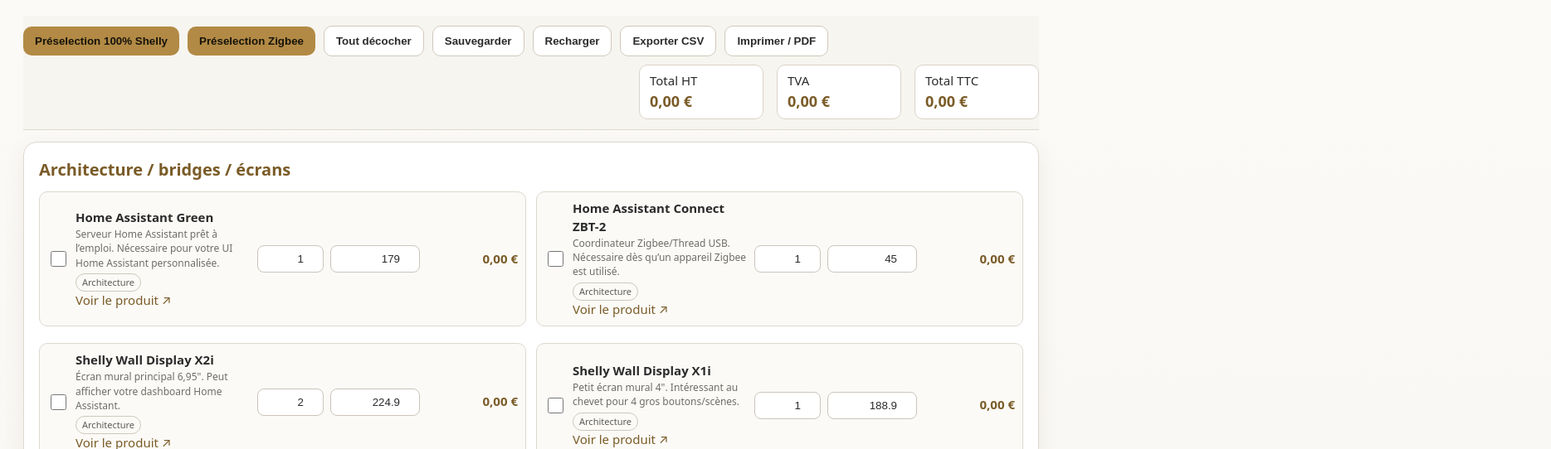
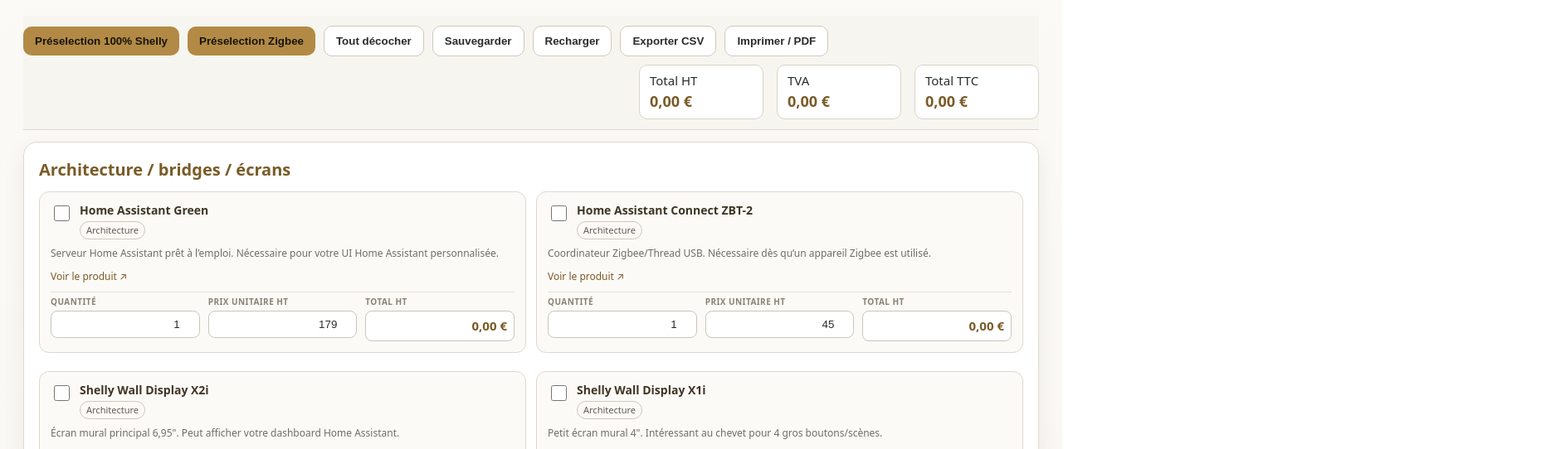
Before and after one commit to c0c0t3/fotoline, a plain HTML site: page led/index.html in a window 1280 px wide. Shown: the part 102-644 px from the top of the page at 83% size, 1869 px wide, since content can reach past the window. Drawn offline with Linux system fonts and the light colour scheme.

Commit message:
new version

```diff
--- a/led/index.html
+++ b/led/index.html
@@ -33,13 +33,20 @@
   tr:last-child td{border-bottom:0}
   .zone{font-weight:800;color:var(--gold2);min-width:180px}
   .need{color:#4e4b47;font-size:13px}
-  .product{display:grid;grid-template-columns:auto 1fr 84px 108px 110px;gap:8px;align-items:center;background:#fbfaf7;border:1px solid #ddd8cf;border-radius:10px;padding:9px;margin-bottom:8px}
+  .product{display:flex;flex-direction:column;gap:9px;background:#fbfaf7;border:1px solid #ddd8cf;border-radius:12px;padding:13px;margin-bottom:10px}
   .product:last-child{margin-bottom:0}
   .product.selected{border-color:var(--gold);box-shadow:0 0 0 1px rgba(199,161,90,.22) inset}
-  .product .name{font-weight:700}
-  .product .meta{font-size:12px;color:var(--muted)}
+  .product-head{display:flex;align-items:flex-start;gap:9px}
+  .product-title{flex:1;min-width:0}
+  .product .name{font-weight:800;font-size:14px;line-height:1.25;color:#3f3525}
+  .product .meta{font-size:12px;color:var(--muted);line-height:1.4}
+  .product-link{font-size:12px;margin-top:2px}
   .product a{color:var(--gold2);text-decoration:none}
   .product a:hover{text-decoration:underline}
+  .product-controls{display:grid;grid-template-columns:repeat(3,minmax(0,1fr));gap:10px;padding-top:4px;border-top:1px solid #e5dfd5}
+  .field{min-width:0}
+  .field label{display:block;font-size:10px;font-weight:800;text-transform:uppercase;letter-spacing:.045em;color:#8a8175;margin-bottom:4px}
+  .field .subtotal{height:37px;display:flex;align-items:center;justify-content:flex-end;padding:8px;background:#fff;border:1px solid #cbc5bb;border-radius:8px}
   input[type="checkbox"]{width:19px;height:19px;accent-color:var(--gold)}
   input[type="number"], input[type="text"], select, textarea{width:100%;background:var(--input);border:1px solid #cbc5bb;color:var(--text);border-radius:8px;padding:8px}
   input[type="number"]{text-align:right}
@@ -61,7 +68,7 @@
   .arch .product{grid-template-columns:auto 1fr 80px 108px 110px}
   .footer-note{font-size:12px;color:var(--muted);margin-top:18px}
   @media (max-width:1000px){
-    .product{grid-template-columns:auto 1fr 72px 96px}.product .subtotal{grid-column:2/5}.grid,.smallgrid,.arch{grid-template-columns:1fr}.totals{margin-left:0}.toolbar{position:static}
+    .product-controls{grid-template-columns:1fr 1fr}.product-controls .field:last-child{grid-column:1/-1}.grid,.smallgrid,.arch{grid-template-columns:1fr}.totals{margin-left:0}.toolbar{position:static}
     table,thead,tbody,tr,th,td{display:block} thead{display:none} tr{border-bottom:1px solid var(--line)} td{border:0;padding:8px 10px}.zone{padding-top:14px}
   }
   @media print{
@@ -247,11 +254,30 @@
   const tag = ecosystem==='Zigbee' ? '<span class="tag z">Zigbee</span>' : ecosystem==='Shelly' ? '<span class="tag s">Shelly</span>' : '<span class="tag">'+ecosystem+'</span>';
   const why = (ecosystem && ecosystem.toLowerCase().includes('recommand') && p.reco) ? `<div class="why"><strong>Pourquoi recommandé :</strong> ${p.reco}</div>` : '';
   return `<div class="product" id="box-${uid}">
-    <input type="checkbox" id="sel-${uid}" data-uid="${uid}" onchange="calc()">
-    <div><div class="name">${p.name}</div><div class="meta">${p.desc}</div>${why}${tag}<br><a href="${p.link}" target="_blank" rel="noopener">Voir le produit ↗</a></div>
-    <input type="number" min="0" step="1" value="${qty}" id="qty-${uid}" title="Quantité" oninput="calc()">
-    <input type="number" min="0" step="0.01" value="${p.price}" id="price-${uid}" title="Prix unitaire HT" oninput="calc()">
-    <div class="subtotal" id="sub-${uid}">0,00 €</div>
+    <div class="product-head">
+      <input type="checkbox" id="sel-${uid}" data-uid="${uid}" onchange="calc()">
+      <div class="product-title">
+        <div class="name">${p.name}</div>
+        <div>${tag}</div>
+      </div>
+    </div>
+    <div class="meta">${p.desc}</div>
+    ${why}
+    <div class="product-link"><a href="${p.link}" target="_blank" rel="noopener">Voir le produit ↗</a></div>
+    <div class="product-controls">
+      <div class="field">
+        <label for="qty-${uid}">Quantité</label>
+        <input type="number" min="0" step="1" value="${qty}" id="qty-${uid}" oninput="calc()">
+      </div>
+      <div class="field">
+        <label for="price-${uid}">Prix unitaire HT</label>
+        <input type="number" min="0" step="0.01" value="${p.price}" id="price-${uid}" oninput="calc()">
+      </div>
+      <div class="field">
+        <label>Total HT</label>
+        <div class="subtotal" id="sub-${uid}">0,00 €</div>
+      </div>
+    </div>
   </div>`;
 }
 
```
